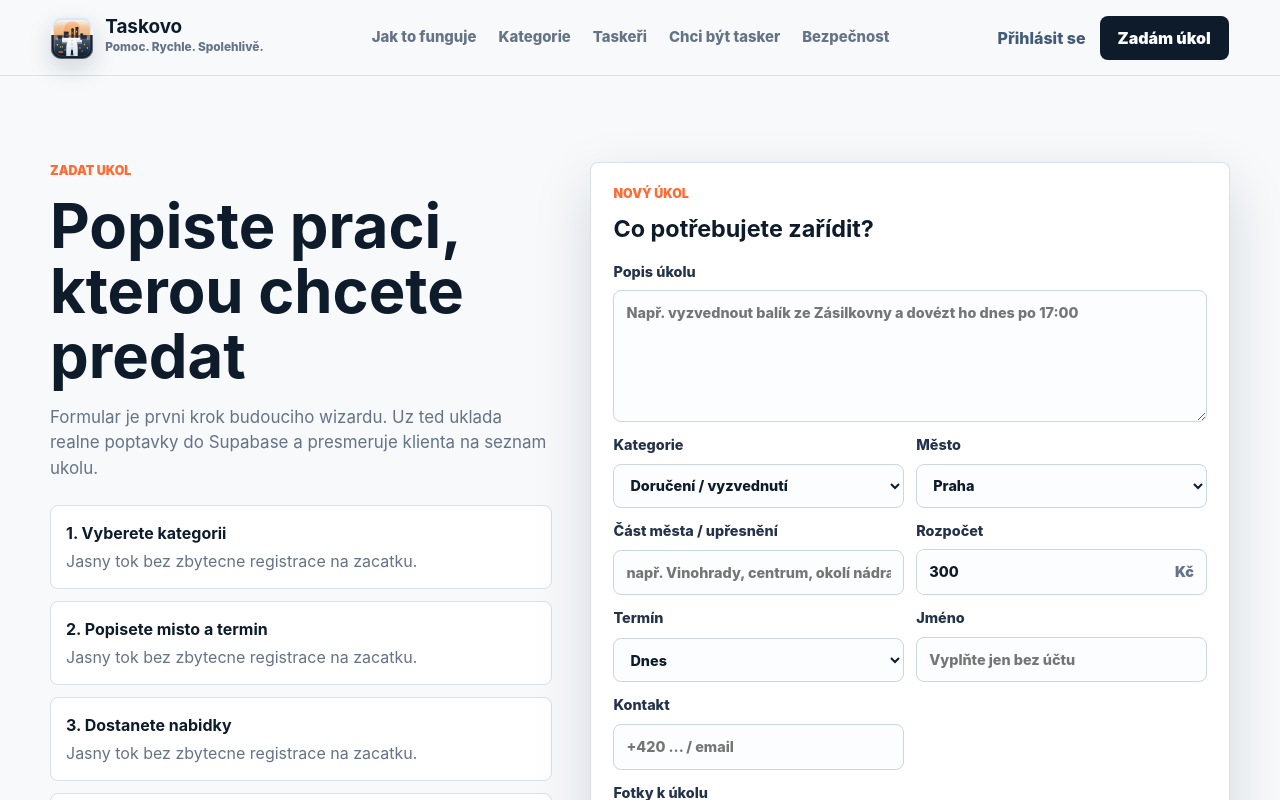
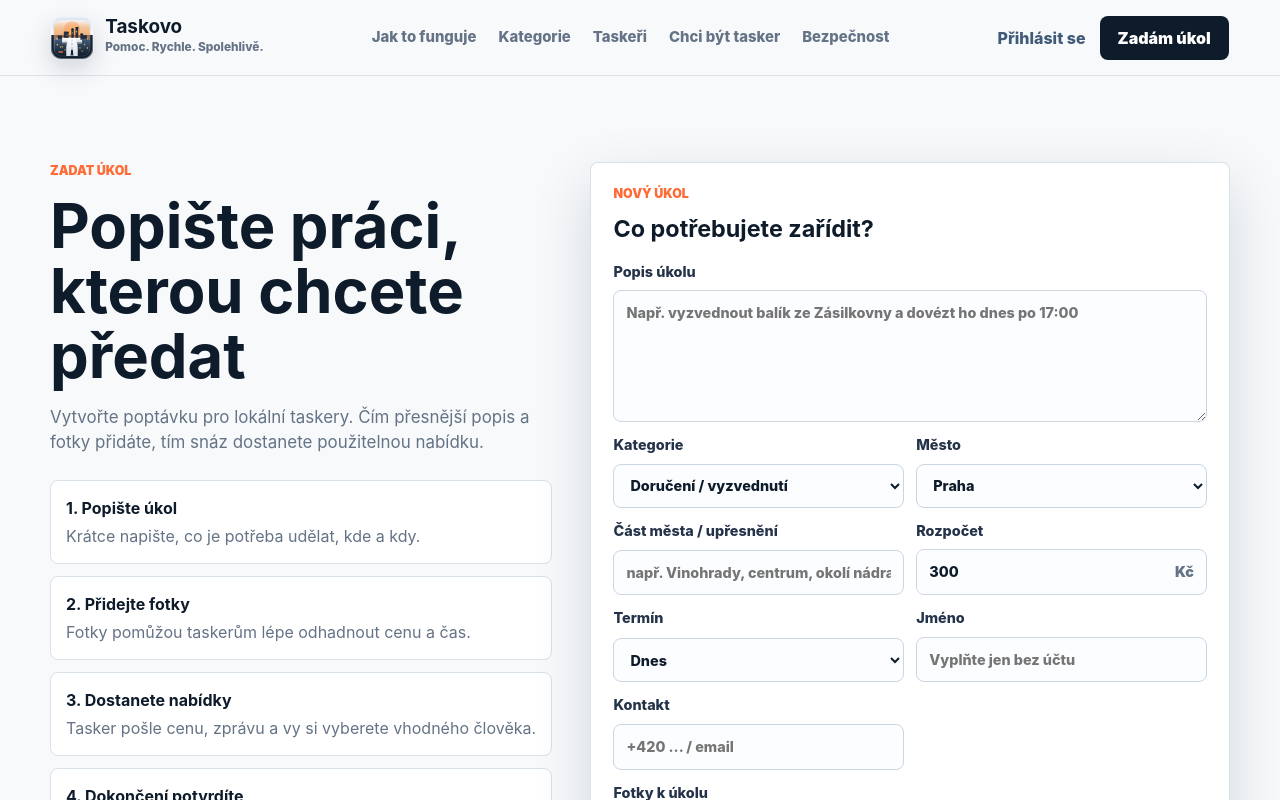
Before and after one commit to kaziodimm/taskovo-app, a Next.js app: page /zadat-ukol in a window 1280 px wide. Shown: the top 800 px of the page. Built offline with nearby package versions, Linux system fonts and the light colour scheme; no server answers.

Commit message:
Polish create task page copy

```diff
--- a/app/zadat-ukol/page.tsx
+++ b/app/zadat-ukol/page.tsx
@@ -2,7 +2,12 @@ import { Footer } from "@/components/Footer";
 import { Header } from "@/components/Header";
 import { TaskForm } from "@/components/TaskForm";
 
-const steps = ["Vyberete kategorii", "Popisete misto a termin", "Dostanete nabidky", "Potvrdite poskytovatele"];
+const steps = [
+  { title: "Popište úkol", text: "Krátce napište, co je potřeba udělat, kde a kdy." },
+  { title: "Přidejte fotky", text: "Fotky pomůžou taskerům lépe odhadnout cenu a čas." },
+  { title: "Dostanete nabídky", text: "Tasker pošle cenu, zprávu a vy si vyberete vhodného člověka." },
+  { title: "Dokončení potvrdíte", text: "Po práci potvrdíte hotovo a objednávka se uzavře." },
+];
 
 export default function CreateTaskPage() {
   return (
@@ -10,11 +15,11 @@ export default function CreateTaskPage() {
       <Header />
       <main className="page-shell split">
         <section className="section-title">
-          <p className="kicker">Zadat ukol</p>
-          <h1 className="page-title">Popiste praci, kterou chcete predat</h1>
-          <p>Formular je prvni krok budouciho wizardu. Uz ted uklada realne poptavky do Supabase a presmeruje klienta na seznam ukolu.</p>
+          <p className="kicker">Zadat úkol</p>
+          <h1 className="page-title">Popište práci, kterou chcete předat</h1>
+          <p>Vytvořte poptávku pro lokální taskery. Čím přesnější popis a fotky přidáte, tím snáz dostanete použitelnou nabídku.</p>
           <div className="feature-list">
-            {steps.map((step, index) => <div key={step}><strong>{index + 1}. {step}</strong><span>Jasny tok bez zbytecne registrace na zacatku.</span></div>)}
+            {steps.map((step, index) => <div key={step.title}><strong>{index + 1}. {step.title}</strong><span>{step.text}</span></div>)}
           </div>
         </section>
         <TaskForm />
```
